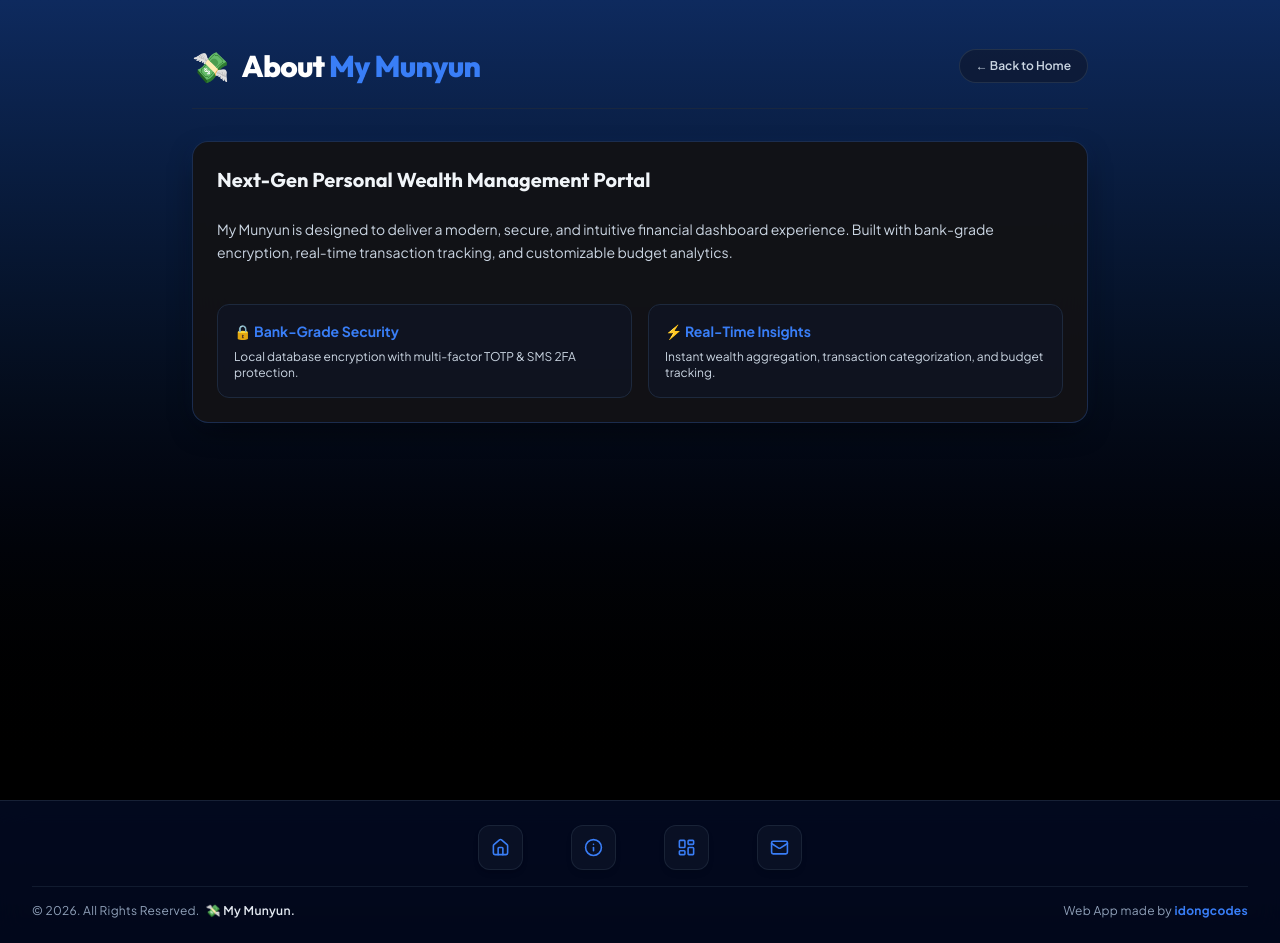
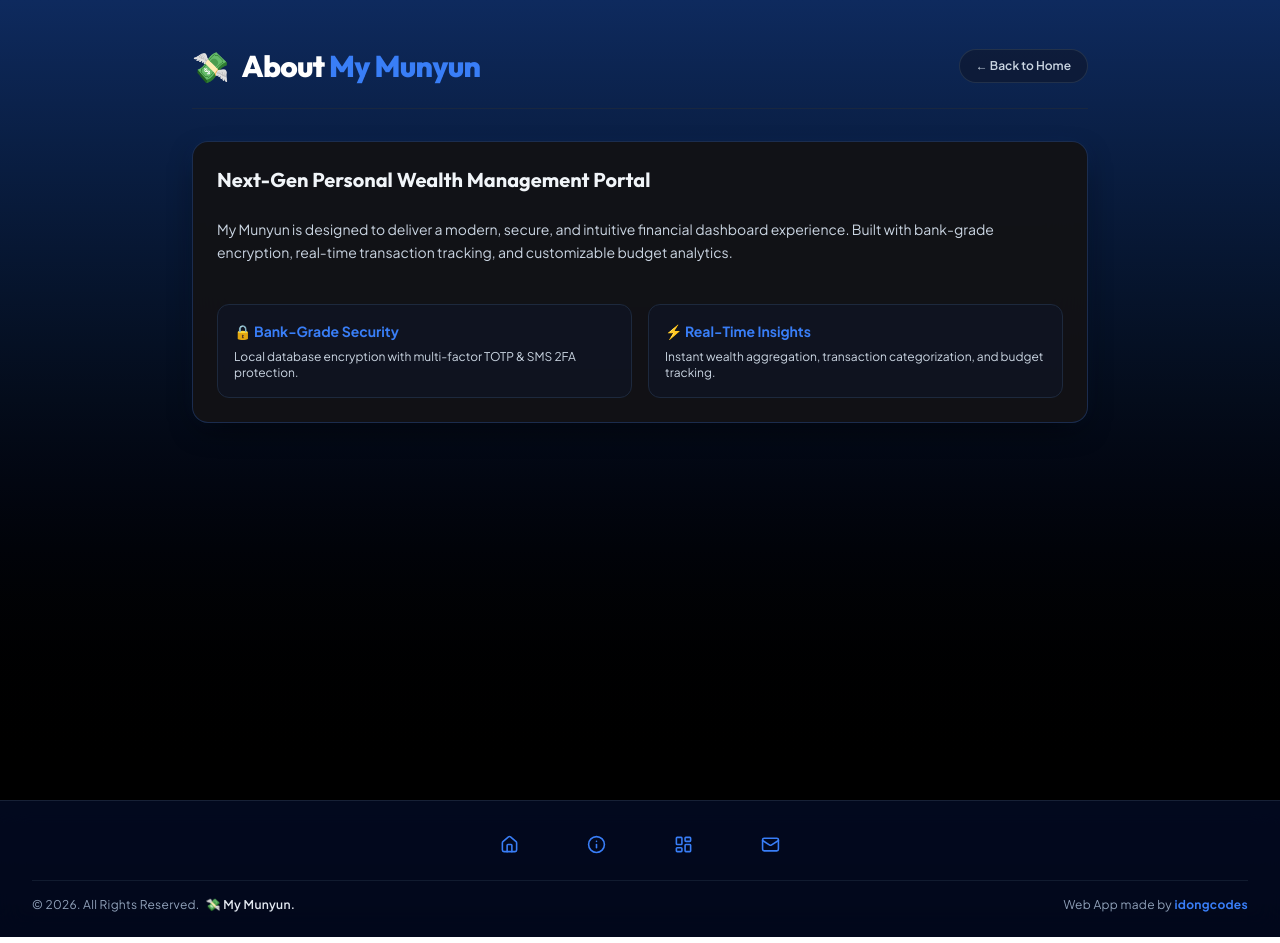
Before and after one commit to idongCodes/my-munyun, a Next.js app: page /about in a window 1280 px wide. Built offline with nearby package versions, Linux system fonts and the light colour scheme.

Commit message:
style: remove borders around footer nav icons

```diff
--- a/src/app/Footer.tsx
+++ b/src/app/Footer.tsx
@@ -70,7 +70,7 @@ export default function Footer() {
 
             const content = (
               <div
-                className="relative group p-3 rounded-xl bg-slate-900/60 hover:bg-slate-800/80 border border-slate-800/80 hover:border-[#397ef7]/50 transition-all cursor-pointer shadow-md active:scale-95"
+                className="relative group p-2.5 rounded-xl hover:bg-slate-900/80 transition-all cursor-pointer active:scale-95"
                 onTouchStart={() => handleTouchStart(item.name)}
                 onTouchEnd={handleTouchEnd}
                 onMouseDown={() => handleTouchStart(item.name)}
```
